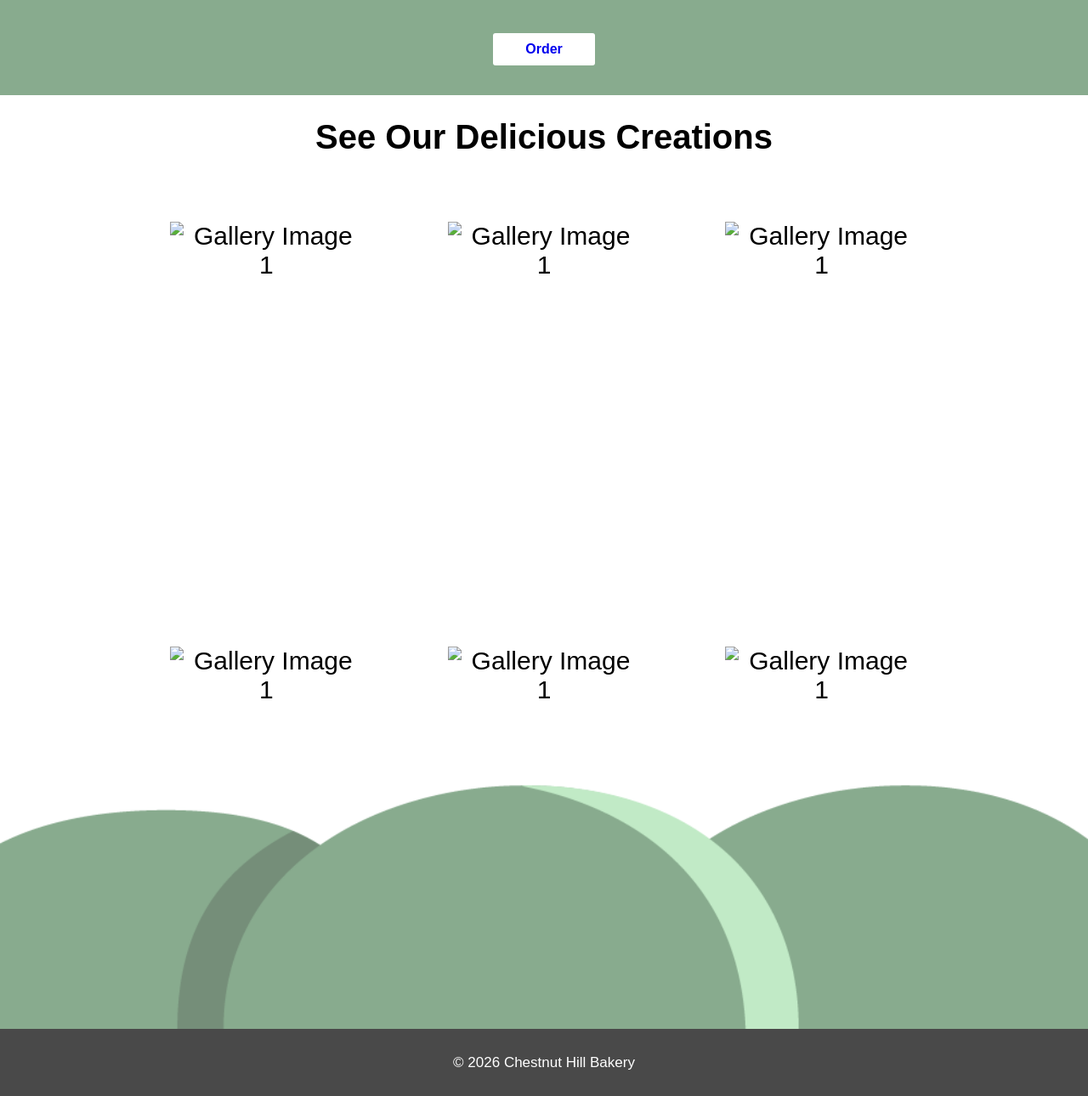
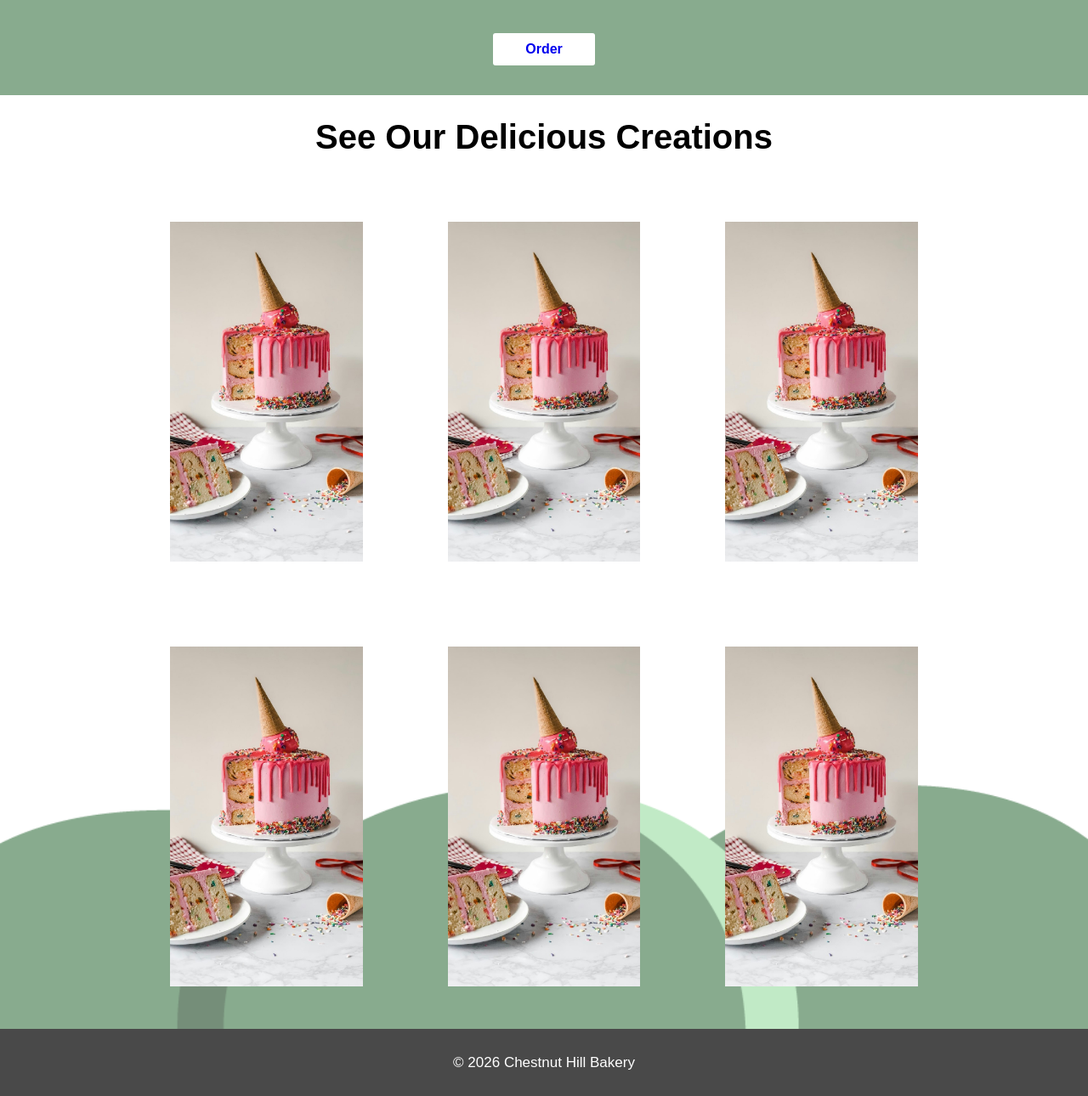
Before and after one commit to Nick-DeBlock/Bakery-Website, a plain HTML site: page index.html in a window 1280 px wide. Shown: the part 1361-2651 px from the top of the page at 85% size. Drawn offline with Linux system fonts and the light colour scheme; files whose address does not match are found by name.

Commit message:
Updated image locations to work with pages

```diff
--- a/index.html
+++ b/index.html
@@ -167,7 +167,7 @@
 
 <main>
     <div class="container">
-        <div><img src="images/img1.jpg" alt="Image 1"></div>
+        <div><img src="img1.jpg" alt="Image 1"></div>
         <div>
             <h1>
                 Your Local Bakery in Lynchburg, VA
@@ -186,7 +186,7 @@
             <p>
                 For more than half a century, residents of Lynchburg, VA, and beyond have chosen us when they need something sweet. We opened our bakery more than 50 years ago on Fort Avenue, and we continue to handcraft all of our goodies there to this day. Our bakers still use our old-time family recipes that made us beloved all those years ago. Take a look at our menu to get an idea of all that we can create!
             </p></div>
-        <div><img src="images/img2.jpg" alt="Image 1"></div>
+        <div><img src="img2.jpg" alt="Image 1"></div>
     </div>
 
     <div id="orderbanner">
@@ -200,12 +200,13 @@
             See Our Delicious Creations
         </h1>
         <div class="container2">
-            <div><img src="images/img1.jpg" alt="Gallery Image 1"></div>
-            <div><img src="images/img1.jpg" alt="Gallery Image 1"></div>
-            <div><img src="images/img1.jpg" alt="Gallery Image 1"></div>
-            <div><img src="images/img1.jpg" alt="Gallery Image 1"></div>
-            <div><img src="images/img1.jpg" alt="Gallery Image 1"></div>
-            <div><img src="images/img1.jpg" alt="Gallery Image 1"></div>
+            <div><img src="img1.jpg" alt="Gallery Image 1"></div>
+            <div><img src="img1.jpg" alt="Gallery Image 1"></div>
+            <div><img src="img1.jpg" alt="Gallery Image 1"></div>
+            <div><img src="img1.jpg" alt="Gallery Image 1"></div>
+            <div><img src="img1.jpg" alt="Gallery Image 1"></div>
+            <div><img src="img1.jpg" alt="Gallery Image 1"></div>
+
         </div>
 
     </div>
```
Also changed, not shown: about.html (+1 -1 lines).
